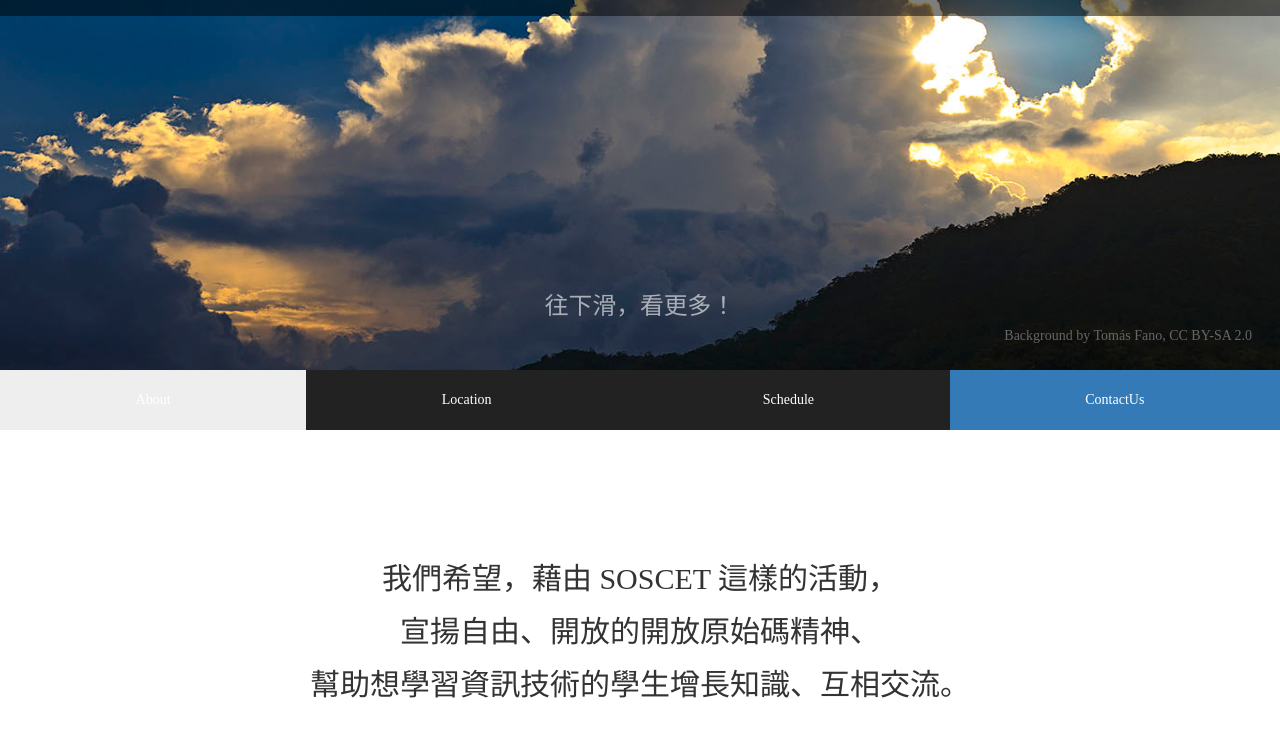
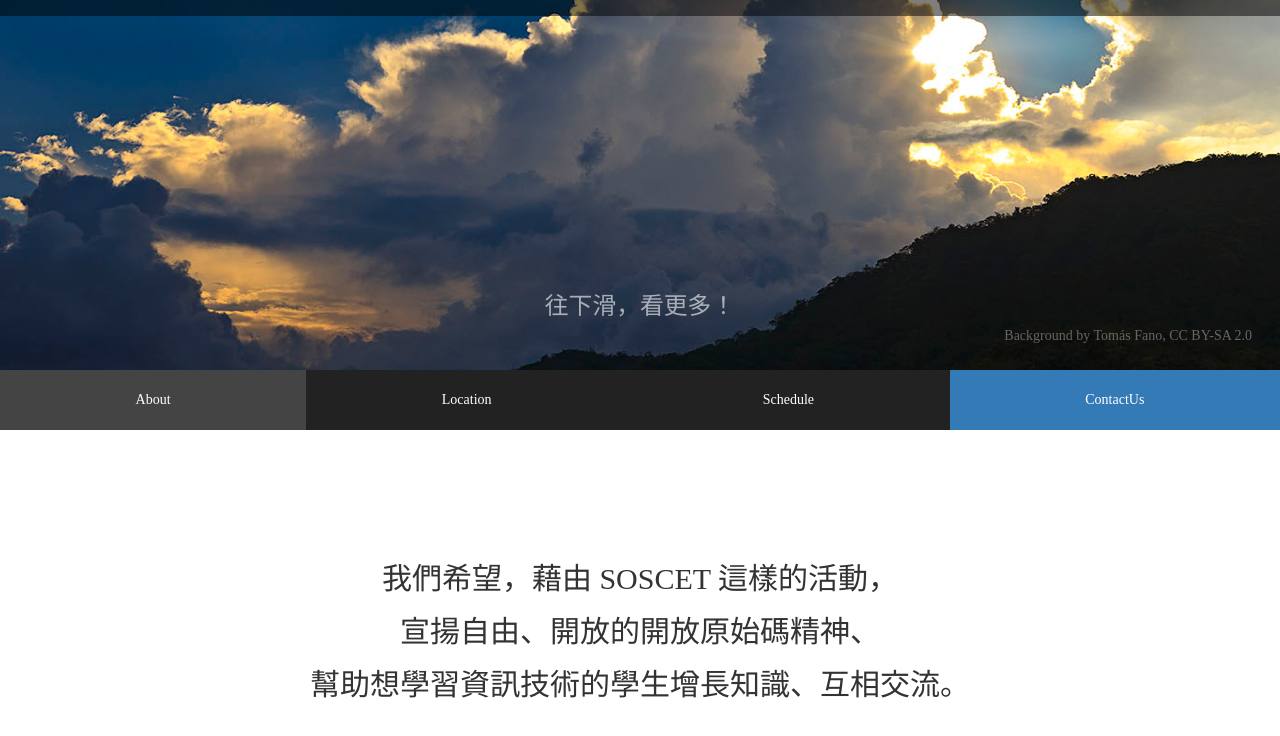
Before and after one commit to SOSCET/SOSCET-2015, a plain HTML site: page index.html in a window 1280 px wide. In both pictures the pointer is over the link "About". Shown: the part 430-1166 px from the top of the page. Drawn offline with nearby package versions, Linux system fonts and the light colour scheme.

Commit message:
修正 navbar-inverse hover 狀態不會更改背景色的問題
.nav-pills.navbar-inverse 的 hover 狀態背景色還是灰色呢。

```diff
--- a/assets/stylesheets/style.css
+++ b/assets/stylesheets/style.css
@@ -13,12 +13,12 @@ body {
 .nav-pills a {
     color: #FFF;
 }
-/*.nav-pills {
+/* .nav-pills {
     background: #222;
+} */
+.navbar-inverse > li > a:hover, .navbar-inverse > li > a:focus {
+    background: #444;
 }
-.nav > li > a:hover, .nav > li > a:focus {
-    background: #444;
-}*/
 .nav > li > a {
     padding: 20px 15px;
 }
```
